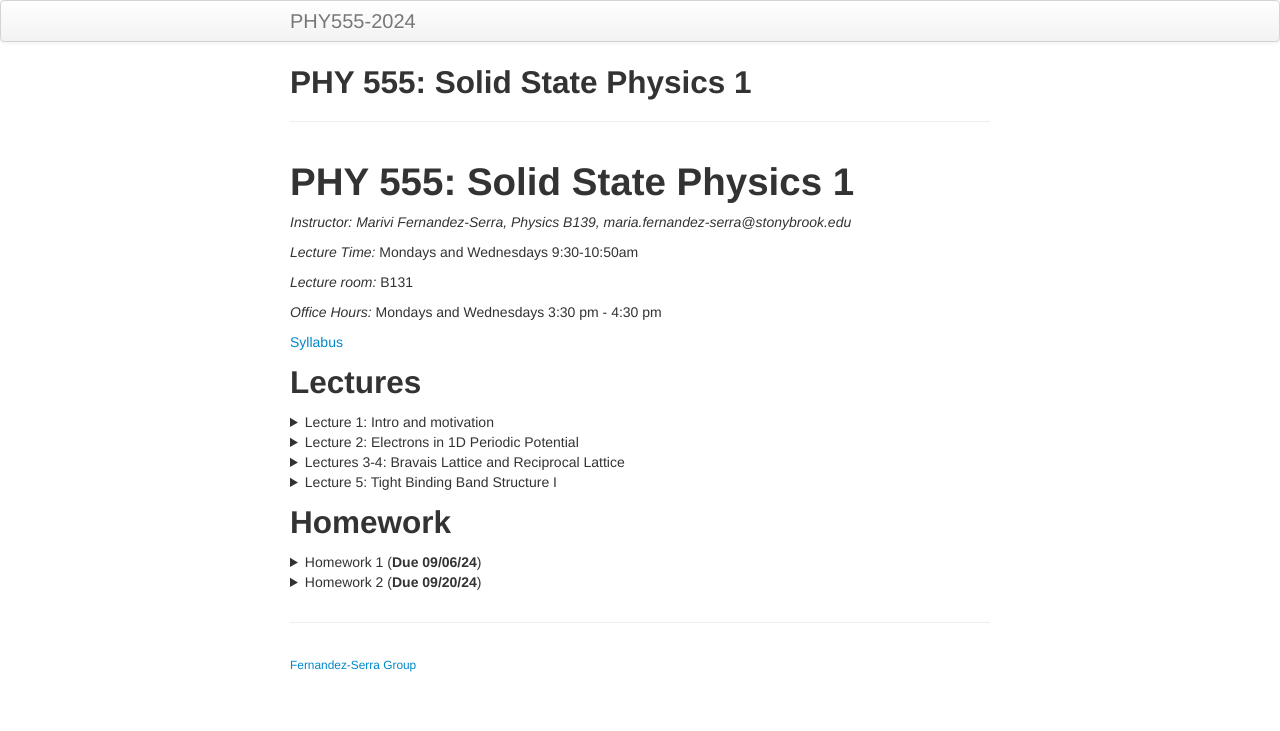
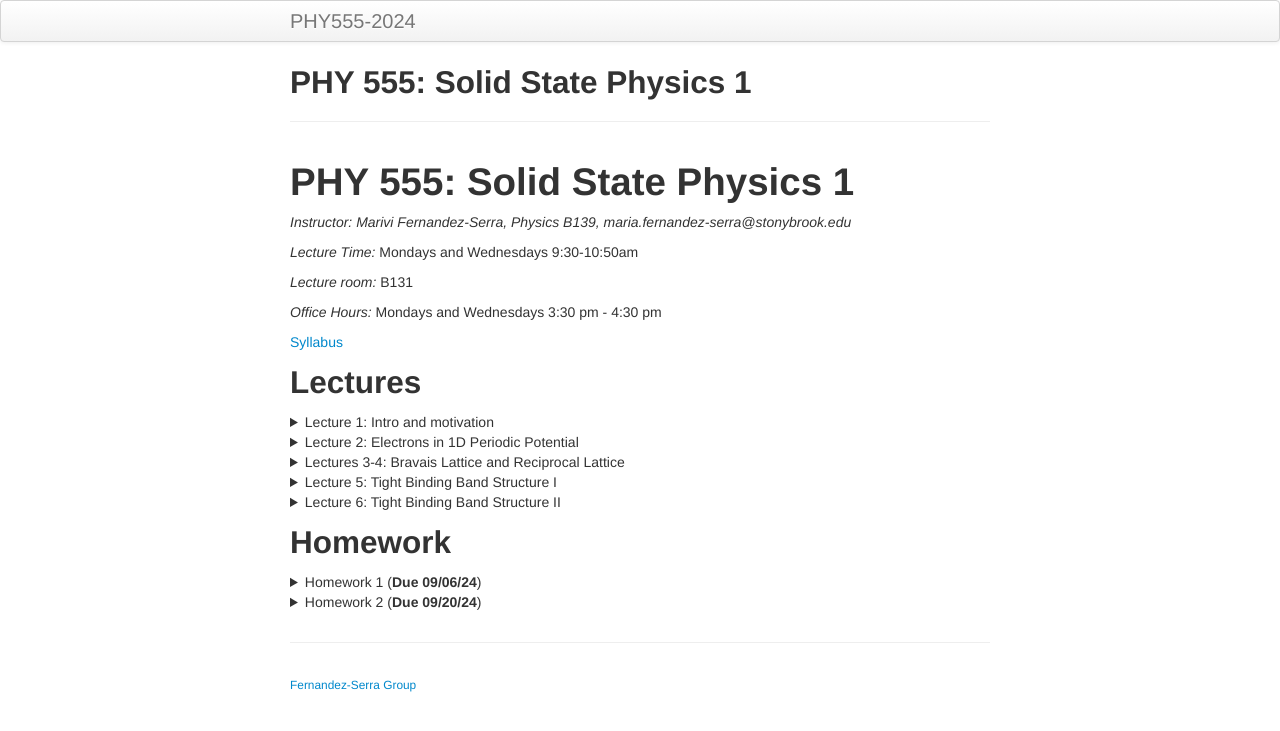
Before and after one commit to marivifs-teaching/PHY555-2024, a Jekyll site: the page built from index.md, in a window 1280 px wide. Shown: the top 731 px of the page. Built offline with Jekyll 4.4.1, drawn with Linux system fonts in a browser that asks for light colours; our own code applies the rules of GitHub Pages for plain Markdown files.

Commit message:
L6 materials added

```diff
--- a/index.md
+++ b/index.md
@@ -94,6 +94,28 @@ description: Graduate Solid State Physics, PHY 555 Website.
 </ul>
 </details>
 
+<details>
+  <summary>Lecture 6: Tight Binding Band Structure II</summary>
+
+<ul>
+  <li> <a href="./pages/Lectures/L6/L6.pdf" target="_blank" rel="noopener noreferrer">Lecture 6 notes</a>  </li>
+  <li> <a href="./pages/Lectures/L6/L6Slides.pdf" target="_blank" rel="noopener noreferrer">Lecture 6 slides</a>  </li>
+  <li> Readings: </li>
+  <ul>
+  <li> Grosso and Parravicini, Chapter I.4 </li>
+  </ul>
+  <ul>
+  <li> Ashcroft and Mermin, Chapter 10 </li>
+  </ul>
+  <ul>
+  <li> Ziman, Chapter 3 </li>
+  </ul>
+
+
+
+</ul>
+</details>
+
 
 
 ## Homework
```
Also changed, not shown: 2 other files.
